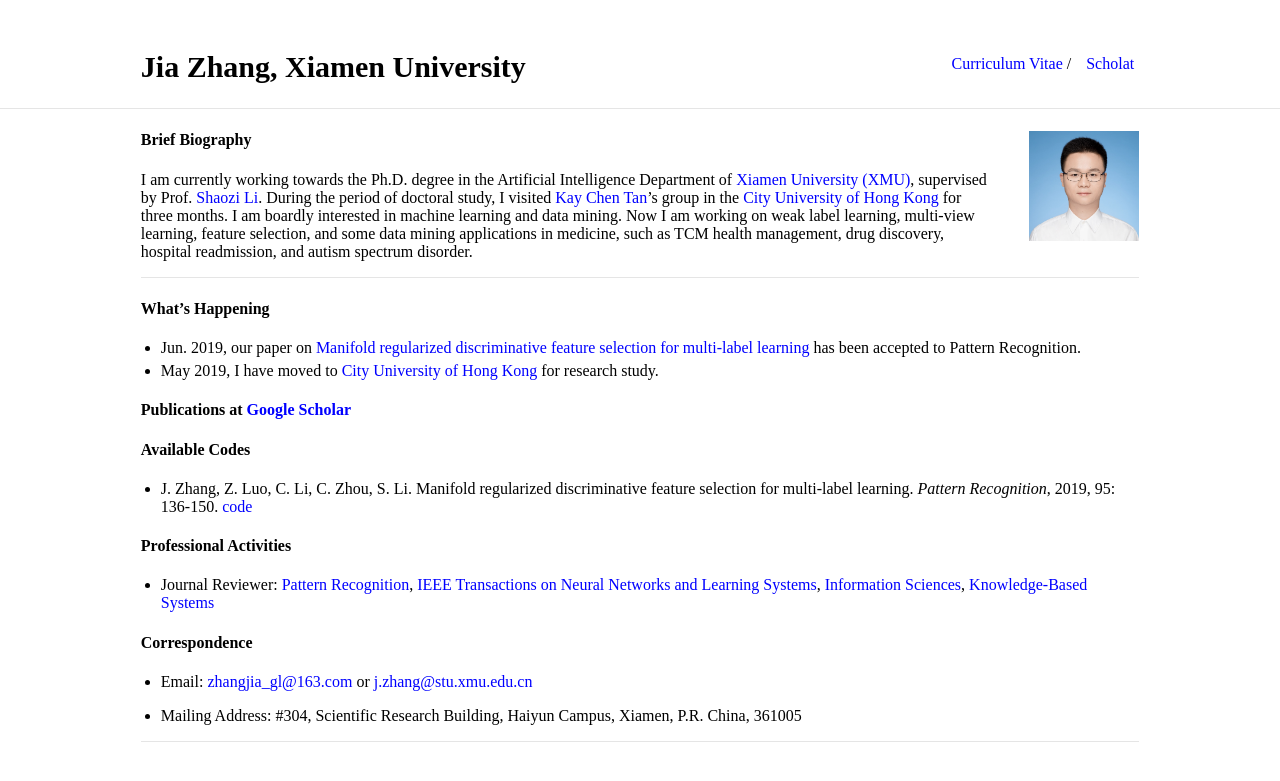
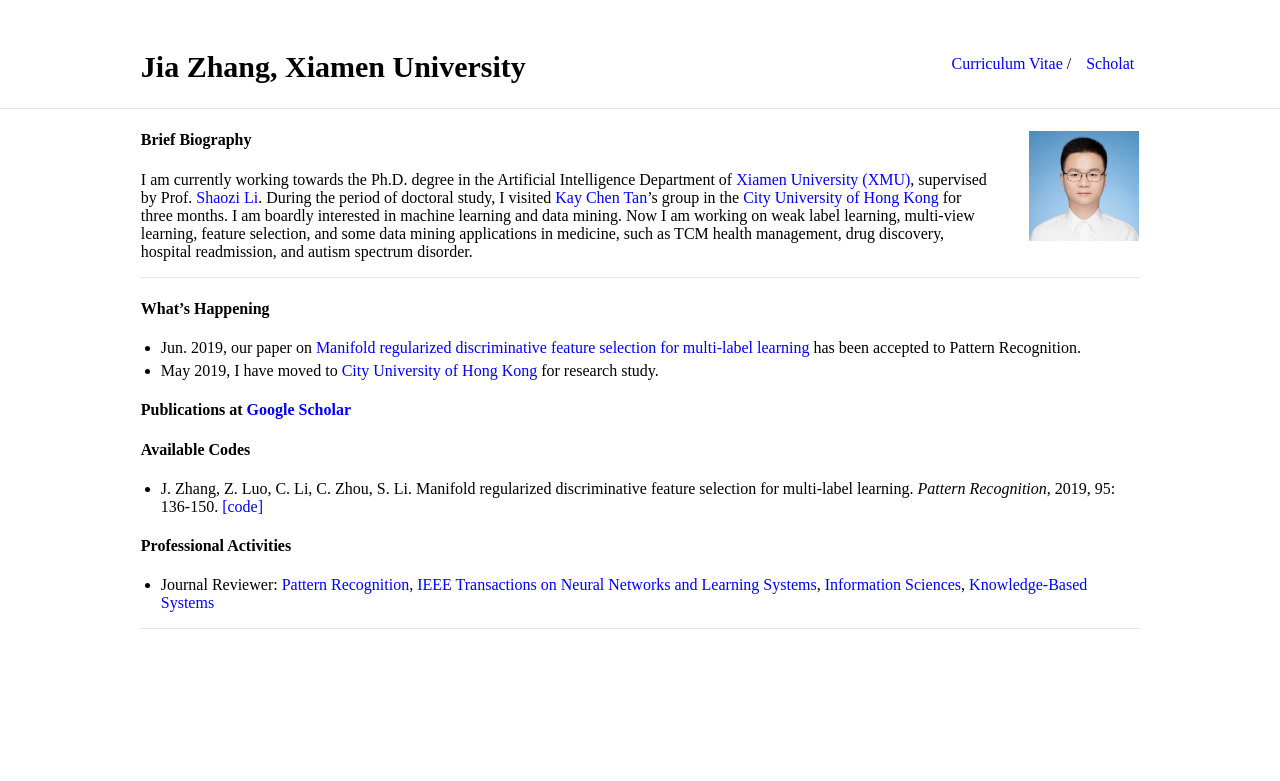
Before and after one commit to jiazhang-ml/jiazhang-ml.github.io, a Jekyll site: the page built from index.md, in a window 1280 px wide, cut to the strip 0-876 px from the top of the page. Shown: the top 781 px of the strip. Built offline with Jekyll 4.4.1, drawn with Linux system fonts in a browser that asks for light colours.

Commit message:
Update index.md

```diff
--- a/index.md
+++ b/index.md
@@ -19,15 +19,9 @@ I am currently working towards the Ph.D. degree in the Artificial Intelligence D
 
 #### Available Codes
 
-* J. Zhang, Z. Luo, C. Li, C. Zhou, S. Li. Manifold regularized discriminative feature selection for multi-label learning. *Pattern Recognition*, 2019, 95: 136-150. [code](MDFS-master.zip)
+* J. Zhang, Z. Luo, C. Li, C. Zhou, S. Li. Manifold regularized discriminative feature selection for multi-label learning. *Pattern Recognition*, 2019, 95: 136-150. [[code]](MDFS-master.zip)
 
 
 #### Professional Activities
 
 * Journal Reviewer: [Pattern Recognition](https://www.journals.elsevier.com/pattern-recognition/), [IEEE Transactions on Neural Networks and Learning Systems](https://mc.manuscriptcentral.com/tnnls), [Information Sciences](https://www.journals.elsevier.com/information-sciences), [Knowledge-Based Systems](https://www.journals.elsevier.com/knowledge-based-systems)
-
-#### Correspondence
-
-* Email: [zhangjia_gl@163.com](mailto:zhangjia_gl@163.com) or [j.zhang@stu.xmu.edu.cn](mailto:j.zhang@stu.xmu.edu.cn)
-
-* Mailing Address: #304, Scientific Research Building, Haiyun Campus, Xiamen, P.R. China, 361005
```
